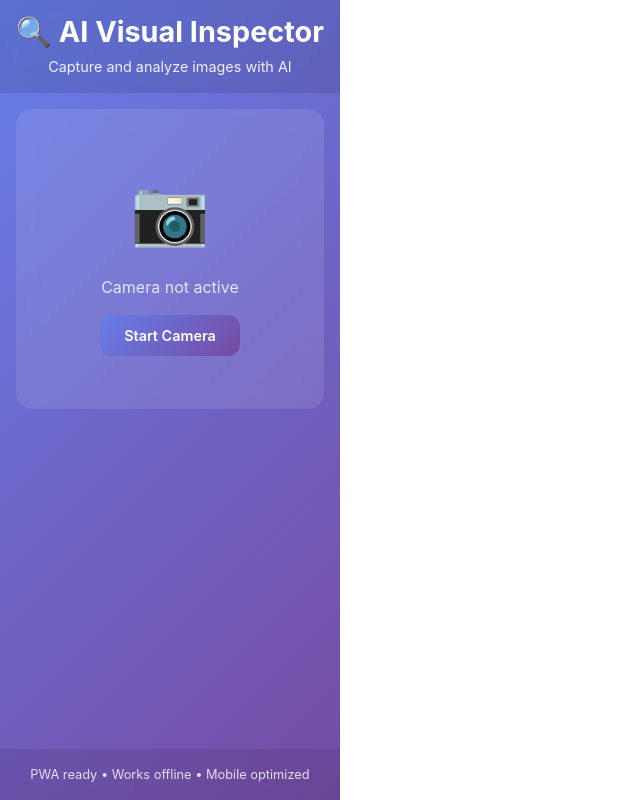
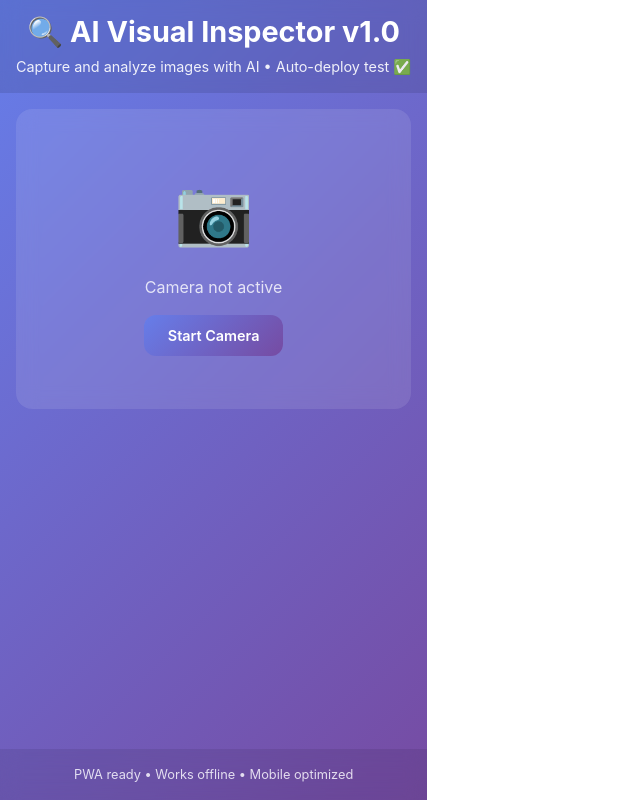
Before and after one commit to ahmalzaabi/ai-visual-inspector, a React (Vite) app: page / in a window 1280 px wide. Shown: the whole page, without its empty margins (0-640 px from the left). Built offline with nearby package versions, Linux system fonts and the light colour scheme.

Commit message:
Test: Update header to test auto-deployment pipeline

```diff
--- a/src/App.tsx
+++ b/src/App.tsx
@@ -62,8 +62,8 @@ function App() {
   return (
     <div className="app">
       <header className="app-header">
-        <h1>🔍 AI Visual Inspector</h1>
-        <p>Capture and analyze images with AI</p>
+        <h1>🔍 AI Visual Inspector v1.0</h1>
+        <p>Capture and analyze images with AI • Auto-deploy test ✅</p>
       </header>
 
       <main className="app-main">
```
